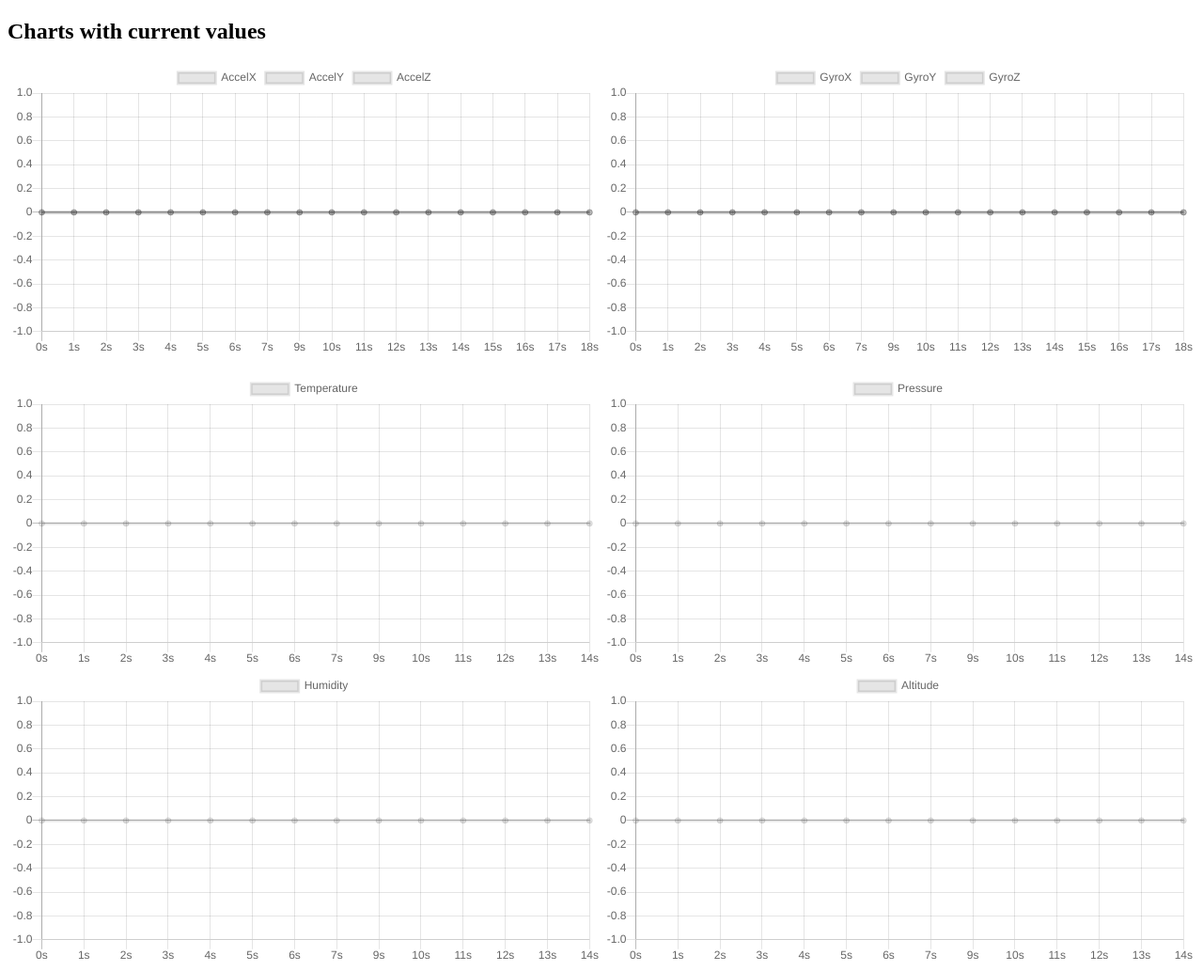
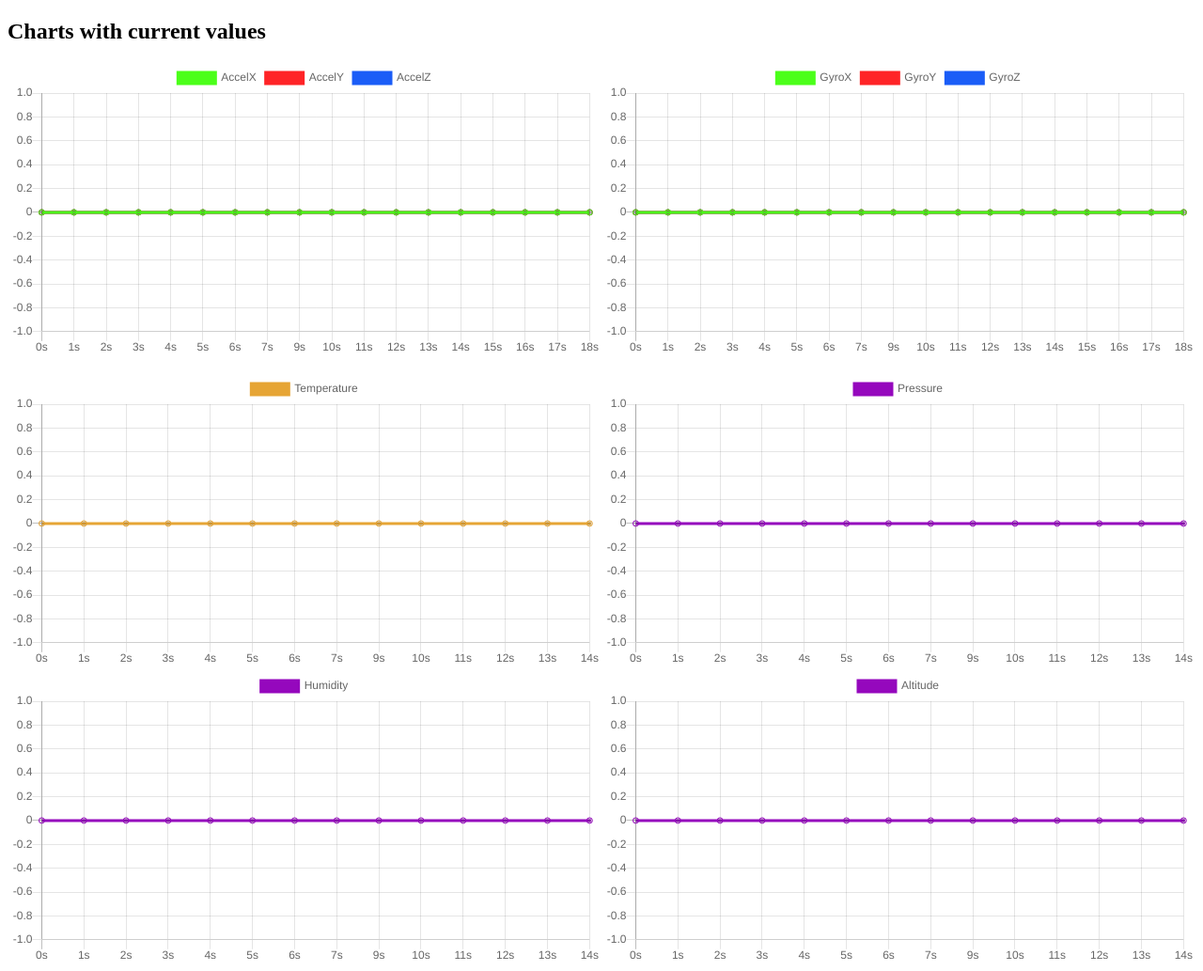
Before and after one commit to VolDonets/ws_devices_mul_threads, a plain HTML site: page src/server_files/index.html in a window 1280 px wide. Shown: the whole page at 94% size. Drawn offline with nearby package versions, Linux system fonts and the light colour scheme.

Commit message:
Changed graphics colors.

```diff
--- a/src/server_files/index.html
+++ b/src/server_files/index.html
@@ -44,8 +44,9 @@
         type: 'line',
         data: {
             labels: ["0s", "1s", "2s", "3s", "4s", "5s", "6s", "7s", "9s", "10s", "11s", "12s", "13s", "14s"],
-            datasets: [
-                {fill:false,
+            datasets: [{
+                borderColor: 'rgba(230, 165, 53, 1)',
+                fill:false,
                 lineTension: 0,
                 label: "Temperature",
                 data: dataTemperature,
@@ -82,6 +83,7 @@
         data: {
             labels: ["0s", "1s", "2s", "3s", "4s", "5s", "6s", "7s", "9s", "10s", "11s", "12s", "13s", "14s"],
             datasets: [{
+                borderColor: 'rgba(149, 8, 189, 1)',
                 fill: false,
                 lineTension: 0,
                 label: "Pressure",
@@ -109,6 +111,7 @@
         data: {
             labels: ["0s", "1s", "2s", "3s", "4s", "5s", "6s", "7s", "9s", "10s", "11s", "12s", "13s", "14s"],
             datasets: [{
+                borderColor: 'rgba(149, 8, 189, 1)',
                 fill: false,
                 lineTension: 0,
                 label: "Humidity",
@@ -136,6 +139,7 @@
         data: {
             labels: ["0s", "1s", "2s", "3s", "4s", "5s", "6s", "7s", "9s", "10s", "11s", "12s", "13s", "14s"],
             datasets: [{
+                borderColor: 'rgba(149, 8, 189, 1)',
                 fill: false,
                 lineTension: 0,
                 label: "Altitude",
@@ -165,18 +169,21 @@
         data: {
             labels: ["0s", "1s", "2s", "3s", "4s", "5s", "6s", "7s", "9s", "10s", "11s", "12s", "13s", "14s", "15s", "16s", "17s", "18s"],
             datasets: [{
+                borderColor: 'rgba(75, 255, 26, 1)',
                 fill: false,
                 lineTension: 0,
                 label: "AccelX",
                 data: dataAccelX,
             },
                 {
+                    borderColor: 'rgba(255, 36, 39, 1)',
                     fill: false,
                     lineTension: 0,
                     label: "AccelY",
                     data: dataAccelY,
                 },
                 {
+                    borderColor: 'rgba(27, 93, 247, 1)',
                     fill: false,
                     lineTension: 0,
                     label: "AccelZ",
@@ -207,18 +214,21 @@
         data: {
             labels: ["0s", "1s", "2s", "3s", "4s", "5s", "6s", "7s", "9s", "10s", "11s", "12s", "13s", "14s", "15s", "16s", "17s", "18s"],
             datasets: [{
+                borderColor: 'rgba(75, 255, 26, 1)',
                 fill: false,
                 lineTension: 0,
                 label: "GyroX",
                 data: dataGyroX,
             },
                 {
+                    borderColor: 'rgba(255, 36, 39, 1)',
                     fill: false,
                     lineTension: 0,
                     label: "GyroY",
                     data: dataGyroY,
                 },
                 {
+                    borderColor: 'rgba(27, 93, 247, 1)',
                     fill: false,
                     lineTension: 0,
                     label: "GyroZ",
```
